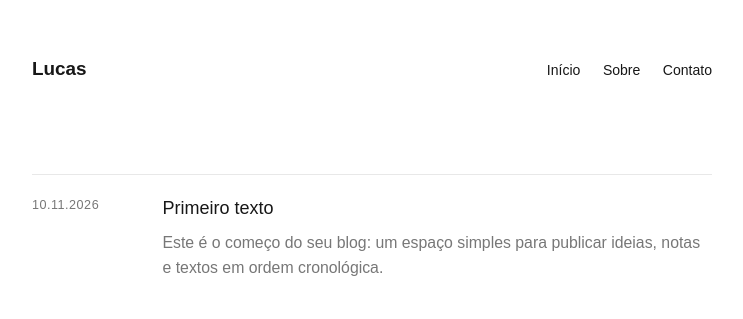
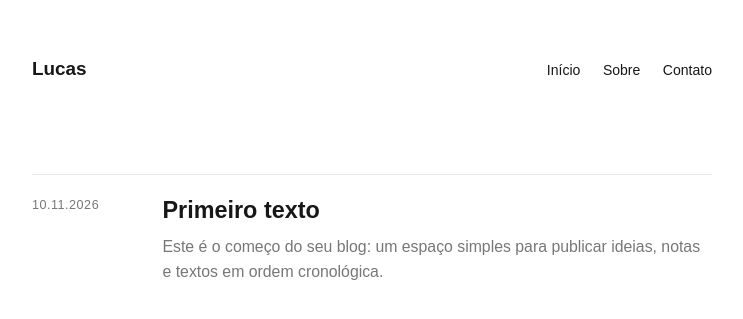
Before and after one commit to lucasxsoa/blog, a Jekyll site: the page built from index.html, in a window 1280 px wide. Shown: the top 319 px of the page, without its empty margins (268-1011 px from the left). Built offline with Jekyll 4.4.1, drawn with Linux system fonts in a browser that asks for light colours.

Commit message:
Destacar títulos das publicações

```diff
--- a/assets/css/style.css
+++ b/assets/css/style.css
@@ -57,7 +57,7 @@ nav a { text-decoration: none; }
   letter-spacing: .04em;
 }
 
-.feed-item h2 { margin: 0; font-size: 1rem; font-weight: 400; line-height: 1.45; }
+.feed-item h2 { margin: 0; font-size: 1.3rem; font-weight: 700; line-height: 1.3; }
 .feed-item a { text-decoration: none; }
 
 .summary {
```
